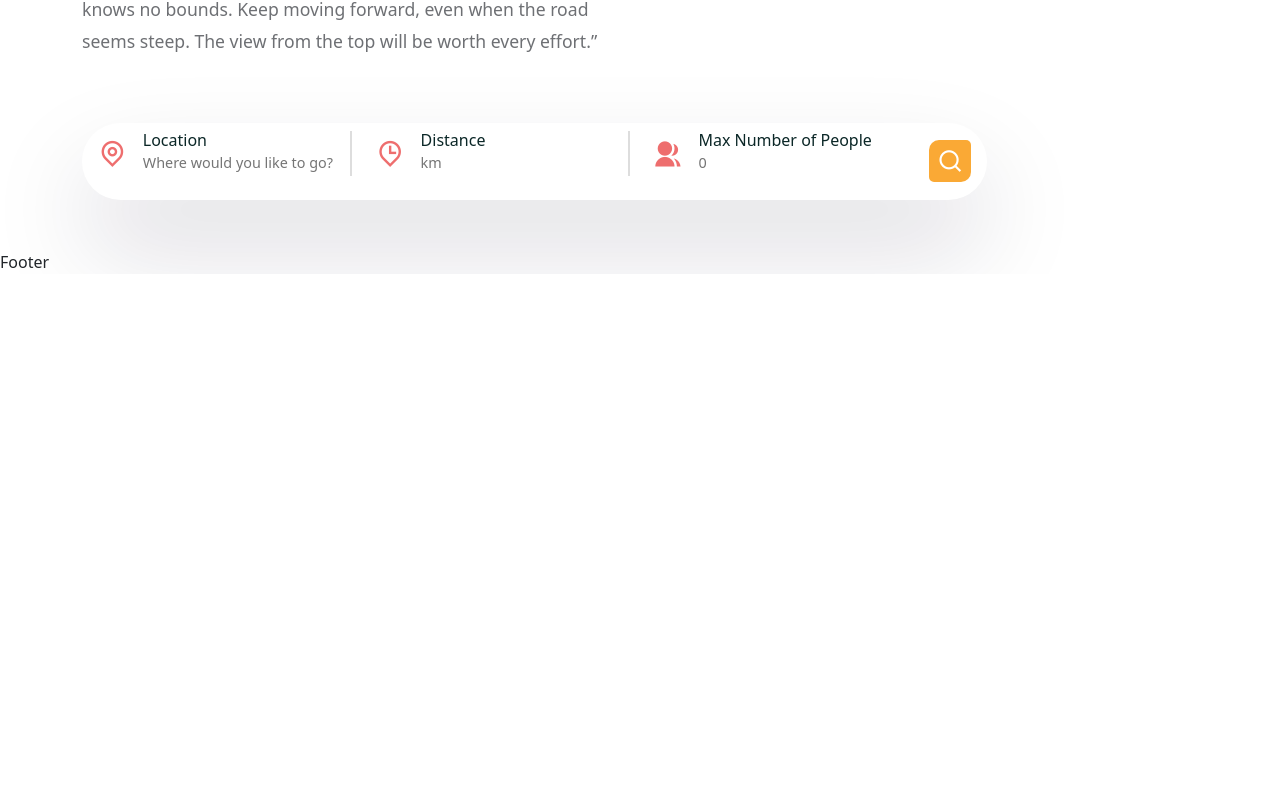
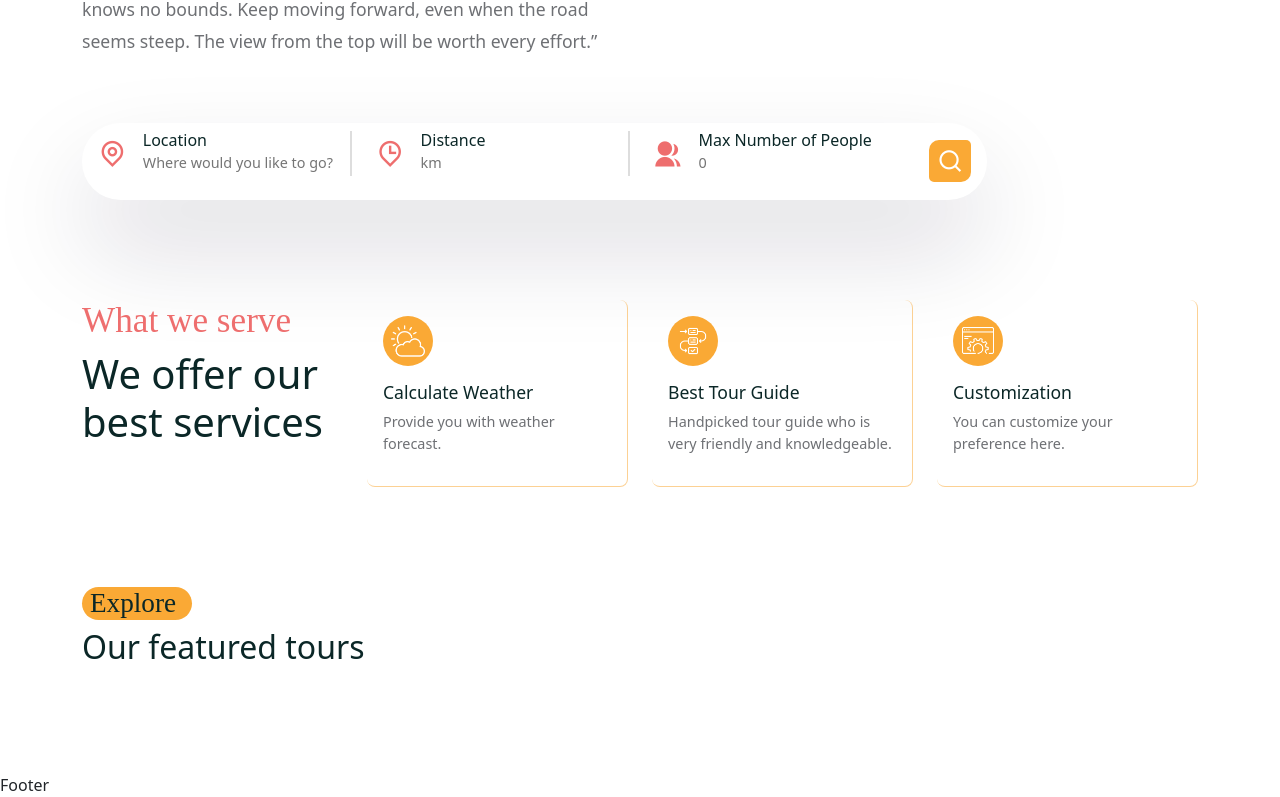
Before and after one commit to jashezan/Tours-and-Travels, a React (Create React App) app in the folder frontend/: page /home in a window 1280 px wide. Shown: the part 562-1359 px from the top of the page. Before the commit the page ends 836 px from the top, so only its background shows below. Built offline with nearby package versions, Linux system fonts and the light colour scheme; a web font is replaced by a local one.

Commit message:
added feature and explore sections

```diff
--- a/frontend/src/pages/Home.jsx
+++ b/frontend/src/pages/Home.jsx
@@ -9,9 +9,11 @@ import worldImg from '../assets/images/world.png'
 import Subtitle from './../shared/Subtitle'
 
 import SearchBar from './../shared/SearchBar'
+import ServiceList from '../services/ServiceList'
 
 const Home = () => {
-  return <>
+  return (
+    <>
 
       {/*============== hero section start =============== */}
       <section>
@@ -49,8 +51,33 @@ const Home = () => {
         </Container>
       </section>
       {/*============== hero section end =============== */}
+      <section>
+        <Container>
+          <Row>
+            <Col lg='3'>
+              <h5 className="services__subtitle">What we serve</h5>
+              <h2 className="services__title">We offer our best services</h2>
+            </Col>
+            <ServiceList />
+          </Row>
+        </Container>
+      </section>
+
+      {/* ================= featured tour section start ==================== */}
+      <section>
+        <Container>
+          <Row>
+            <Col lg='12' className='mb-5'>
+              <Subtitle subtitle={'Explore'} />
+              <h2 className="featured__tour-title">Our featured tours</h2>
+            </Col>
+          </Row>
+        </Container>
+      </section>
+      {/* ================= featured tour section end ==================== */}
 
     </>
+  )
 }
 
 export default Home
--- /dev/null
+++ b/frontend/src/services/ServiceCard.jsx
@@ -0,0 +1,17 @@
+import React from 'react'
+import './service-card.css'
+
+const ServiceCard = ({item}) => {
+
+    const {imgUrl, title, desc} = item
+
+    return <div className="service__item">
+        <div className="service__img">
+            <img src={imgUrl} alt="" />
+        </div>
+        <h5>{title}</h5>
+        <p>{desc}</p>
+    </div>
+}
+
+export default ServiceCard
--- /dev/null
+++ b/frontend/src/services/ServiceList.jsx
@@ -0,0 +1,39 @@
+import React from 'react'
+import ServiceCard from './ServiceCard'
+import { Col } from 'reactstrap'
+
+import weatherImg from '../assets/images/weather.png'
+import guideImg from '../assets/images/guide.png'
+import customizationImg from '../assets/images/customization.png'
+
+const serviceData =[
+    {
+        imgUrl: weatherImg,
+        title: "Calculate Weather",
+        desc: "Provide you with weather forecast.",
+    },
+    {
+        imgUrl: guideImg,
+        title: "Best Tour Guide",
+        desc: "Handpicked tour guide who is very friendly and knowledgeable.",
+    },
+    {
+        imgUrl: customizationImg,
+        title: "Customization",
+        desc: "You can customize your preference here.",
+    },
+]
+
+const ServiceList = () => {
+    return (
+        <>
+            {serviceData.map((item,index)=> (
+                <Col lg='3' key={index}>
+                    <ServiceCard item={item} />
+                </Col>
+            ))}
+        </>
+    )
+}
+
+export default ServiceList
--- /dev/null
+++ b/frontend/src/services/service-card.css
@@ -0,0 +1,35 @@
+
+
+.service__item{
+    padding: 1rem;
+    border-bottom: 1px solid #faa83586;
+    border-right: 1px solid #faa83586;
+    border-radius: 0.5rem;
+}
+
+.service__img{
+    width: 50px;
+    height: 50px;
+    display: flex;
+    align-items: center;
+    justify-content: center;
+    border-radius: 50px;
+    background: var(--secondary-color);
+    padding: 0.5rem;
+    margin-bottom: 1rem;
+    line-height: 50px;
+}
+
+.service__img img{
+    width: 100%;
+}
+
+.service__item h5{
+    font-size: 1.1rem;
+    font-weight: 500;
+}
+
+.service__item p{
+    font-size: 0.9rem;
+    color: var(--text-color);
+}
--- a/frontend/src/styles/home.css
+++ b/frontend/src/styles/home.css
@@ -37,3 +37,15 @@
 .hero__img-box{
     padding-top: 2rem;
 }
+
+.services__subtitle {
+    font-size: 2.2rem;
+    font-weight: 500;
+    font-family: var(--subtitle-font-name);
+    color: #ee6e6e;
+}
+
+.services__title {
+    font-size: 2.5rem;
+    font-weight: 500;
+}
```
Lines whose indentation alone changed are shown as unchanged.
